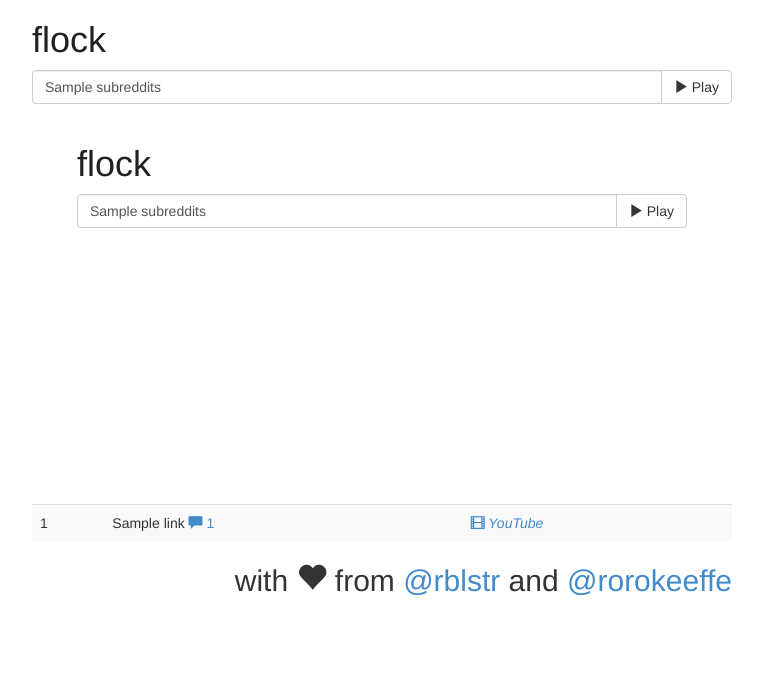
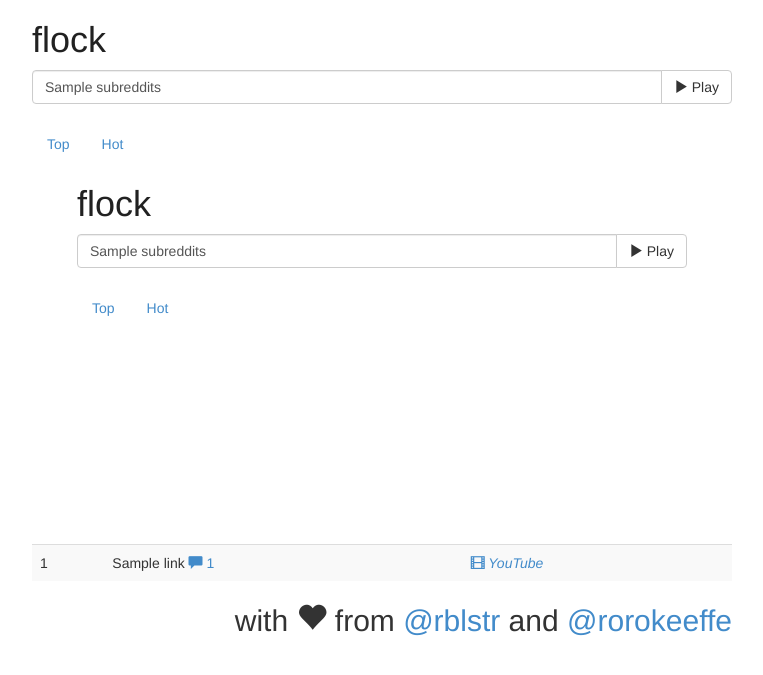
Before and after one commit to rblstr/flock, a Flask app: template templates/front.html in a window 1280 px wide. Shown: the top 675 px of the page, without its empty margins (258-1021 px from the left). Run offline with Flask 2, Linux system fonts and the light colour scheme; the template is opened without the code that fills it: most values are stand-ins (such as "Sample title", 1, 10 or a date in 2020); some libraries are stand-ins or nearby versions.

Commit message:
Added UI for changing sort mode.

```diff
--- a/flock.py
+++ b/flock.py
@@ -279,7 +279,9 @@ def playlist():
     return render_template( 'front.html',
                             subreddits=subreddits_str,
                             youtube_url=youtube_url,
-                            links=links)
+                            links=links,
+                            sort=sort,
+                            time=t)
 
 
 app.config.from_object('debug_config')
--- a/templates/front.html
+++ b/templates/front.html
@@ -51,9 +51,16 @@
 			</form>
 			<br/>
 			{% if links %}
+				<ul class="nav nav-pills">
+					<li {% if sort == "top" %} class='active' {% endif %}><a href="javascript:void(0);" onclick="addArg('sort', 'top')">Top</a></li>
+					<li {% if sort == "hot" %} class='active' {% endif %}><a href="javascript:void(0);" onclick="addArg('sort', 'hot')">Hot</a></li>
+				</li>
+
+				<br>
+
 				<iframe id="player" class="player" type="text/html" width="640" height="360" src="{{youtube_url}}" frameborder="0" allowfullscreen></iframe>
-			{% endif %}
-			<br/>
+
+				<br>
 
 				<!-- The list of tracks and such -->
 				<table class="table table-striped">
@@ -87,6 +94,7 @@
 						{% endfor %}
 					</tbody>
 				</table>
+			{% endif %}
 
 			<div class="footer">
 				<h2>with <span class="glyphicon glyphicon-heart"></span> from <a target="_blank" href="http://github.com/rblstr">@rblstr</a> and <a target="_blank" href="http://github.com/rorokeeffe">@rorokeeffe</a></h2>
@@ -131,7 +139,6 @@
 				//updateNowPlaying();
 			}
 
-
 			function onPlayerStateChange(event)
 			{
 				updateNowPlaying();
@@ -151,6 +158,11 @@
 					document.title = 'flock - ' + currentlyPlayingTrackRow.find('.playTitle').html();
 				}
 			}
+
+			function addArg(key, value)
+			{
+				window.location += '&' + key + '=' + value;
+			}
 	    </script>
 	</body>
 </html>
```
Lines whose indentation alone changed are shown as unchanged.
